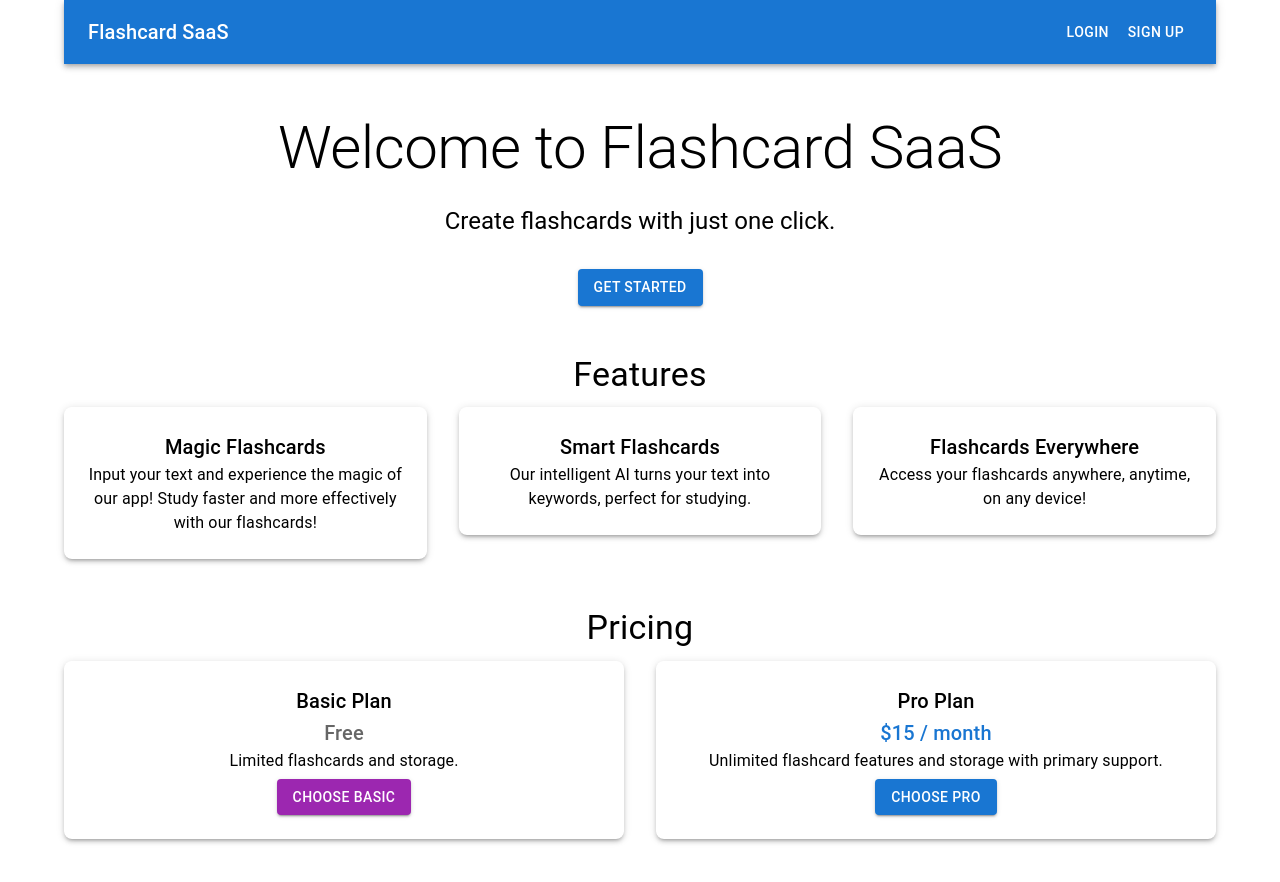
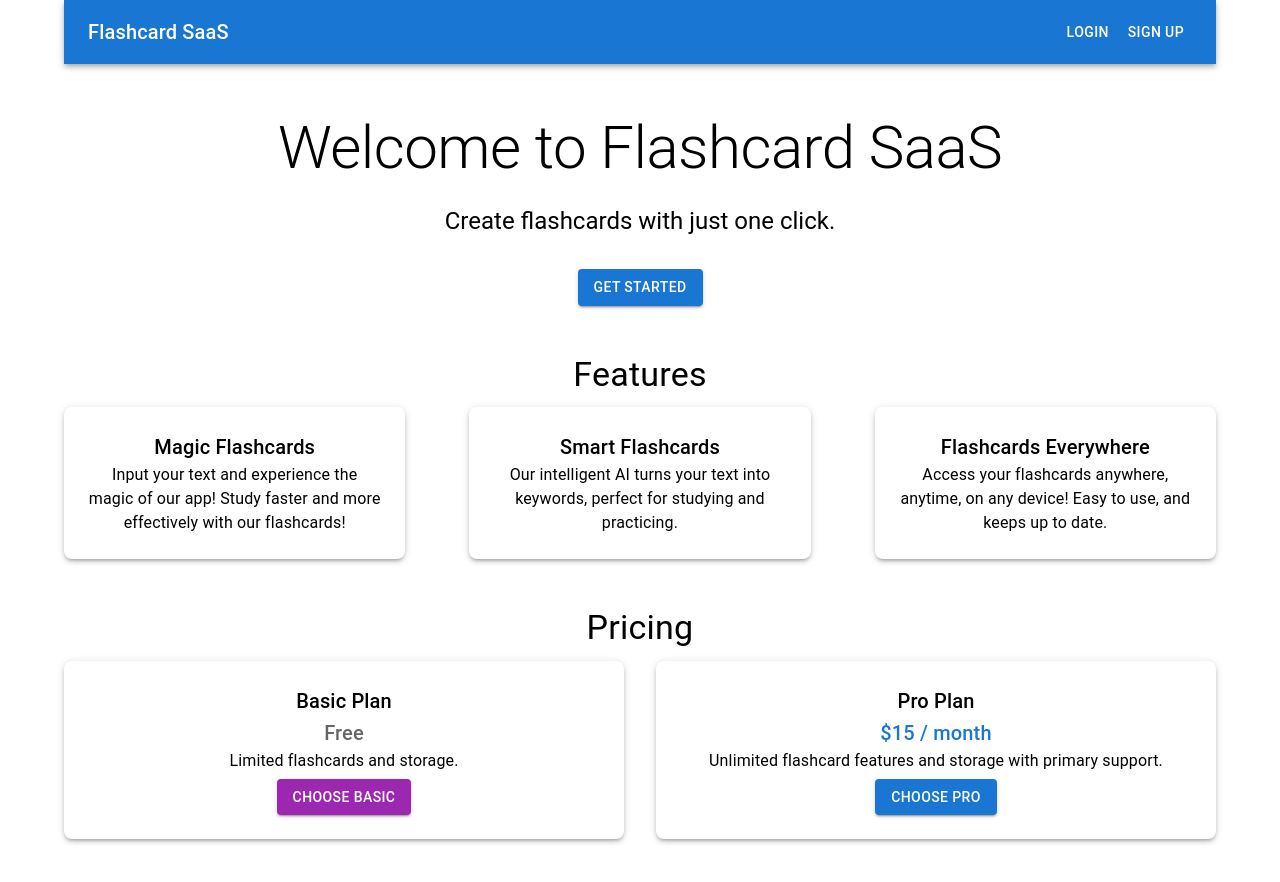
Before and after one commit to YslamI/flashcards_saas, a Next.js app: page / in a window 1280 px wide. Shown: the top 882 px of the page. Built offline with nearby package versions, Linux system fonts and the light colour scheme; no server answers.

Commit message:
last change

```diff
--- a/app/page.js
+++ b/app/page.js
@@ -41,24 +41,30 @@ export default function Home() {
         <meta name="description" content="Create flashcards to easily and effectively study from your text" />
       </Head>
 
-      <AppBar position="static" sx={{ bgcolor: 'primary.main' }}>
-        <Toolbar>
-          <Typography variant="h6" sx={{ flexGrow: 1 }}>
-            Flashcard SaaS
-          </Typography>
+      <AppBar position="static" sx={{ bgcolor: 'primary.main', width: '100%' }}>
+        <Toolbar sx={{ display: 'flex', justifyContent: 'space-between', width: '100%' }}>
+          <Box sx={{ flex: 1, display: 'flex', alignItems: 'center' }}>
+            <Typography variant="h6">Flashcard SaaS</Typography>
+          </Box>
+
+          <Box sx={{ flex: 2, display: 'flex', justifyContent: 'center', alignItems: 'center' }}>
+            {isSignedIn && (
+              <Button sx={{ color: "inherit" }} href="/generate_flashcards">
+                Generate Flashcards
+              </Button>
+            )}
+          </Box>
+
+          <Box sx={{ flex: 1, display: 'flex', justifyContent: 'flex-end', alignItems: 'center' }}>
             {!isSignedIn ? (
-            <SignedOut>
+              <Box sx={{ display: 'flex', alignItems: 'center' }}>
                 <Button color="inherit" href="/sign-in">Login</Button>
                 <Button color="inherit" href="/sign-up">Sign Up</Button>
-            </SignedOut>
+              </Box>
             ) : (
-            <>
-              <SignedIn>
               <UserButton />
-              </SignedIn>
-              <Button sx={{ color: "inherit", ml: 2 }} href="/generate_flashcards">Generate Flashcards</Button>
-            </>
             )}
+          </Box>
         </Toolbar>
       </AppBar>
 
@@ -80,7 +86,7 @@ export default function Home() {
         <Typography variant="h4" gutterBottom textAlign="center">
           Features
         </Typography>
-        <Grid container spacing={4}>
+        <Grid container spacing={8}>
           <Grid item xs={12} md={4}>
             <Box sx={{ textAlign: 'center', p: 3, borderRadius: 2, boxShadow: 3 }}>
               <Typography variant="h6">Magic Flashcards</Typography>
@@ -93,7 +99,7 @@ export default function Home() {
             <Box sx={{ textAlign: 'center', p: 3, borderRadius: 2, boxShadow: 3 }}>
               <Typography variant="h6">Smart Flashcards</Typography>
               <Typography>
-                Our intelligent AI turns your text into keywords, perfect for studying.
+                Our intelligent AI turns your text into keywords, perfect for studying and practicing.
               </Typography>
             </Box>
           </Grid>
@@ -101,7 +107,7 @@ export default function Home() {
             <Box sx={{ textAlign: 'center', p: 3, borderRadius: 2, boxShadow: 3 }}>
               <Typography variant="h6">Flashcards Everywhere</Typography>
               <Typography>
-                Access your flashcards anywhere, anytime, on any device!
+                Access your flashcards anywhere, anytime, on any device! Easy to use, and keeps up to date.
               </Typography>
             </Box>
           </Grid>
```
Lines whose indentation alone changed are shown as unchanged.
